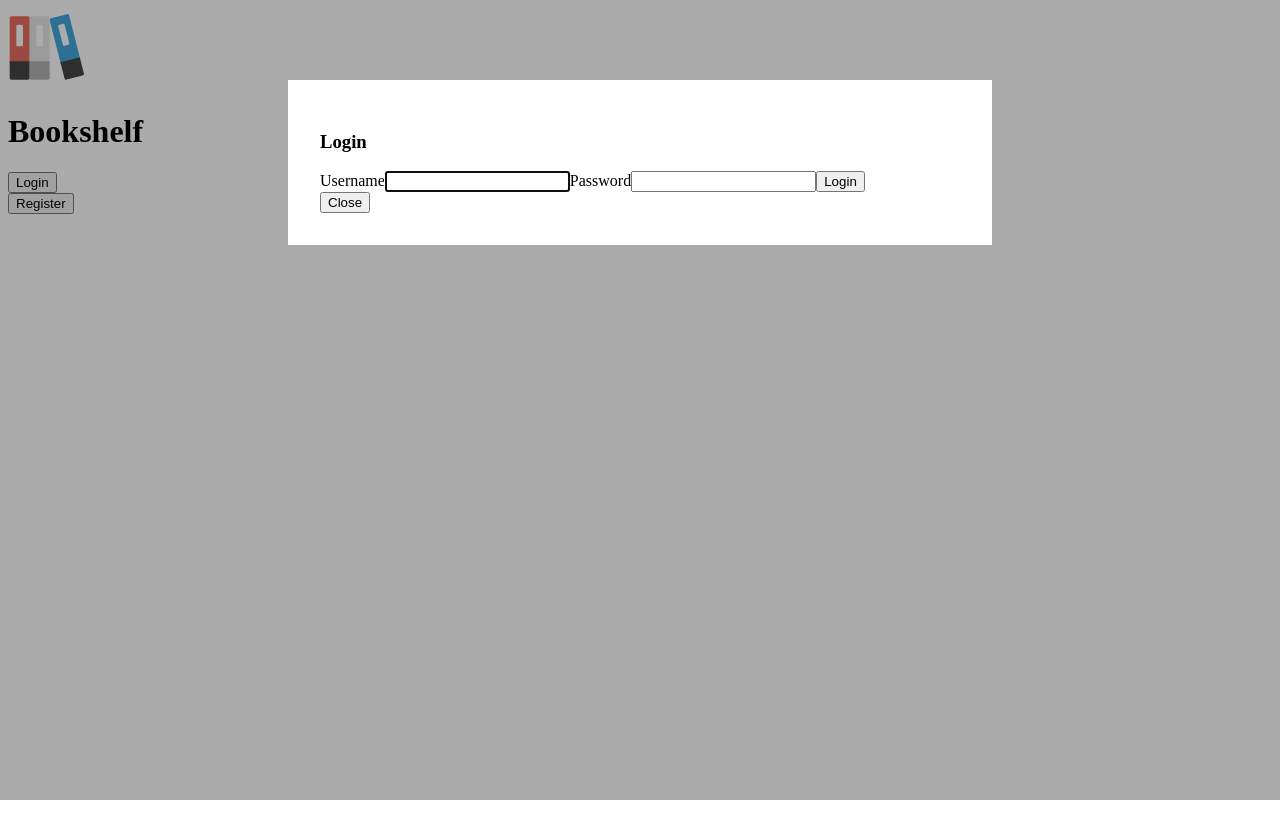
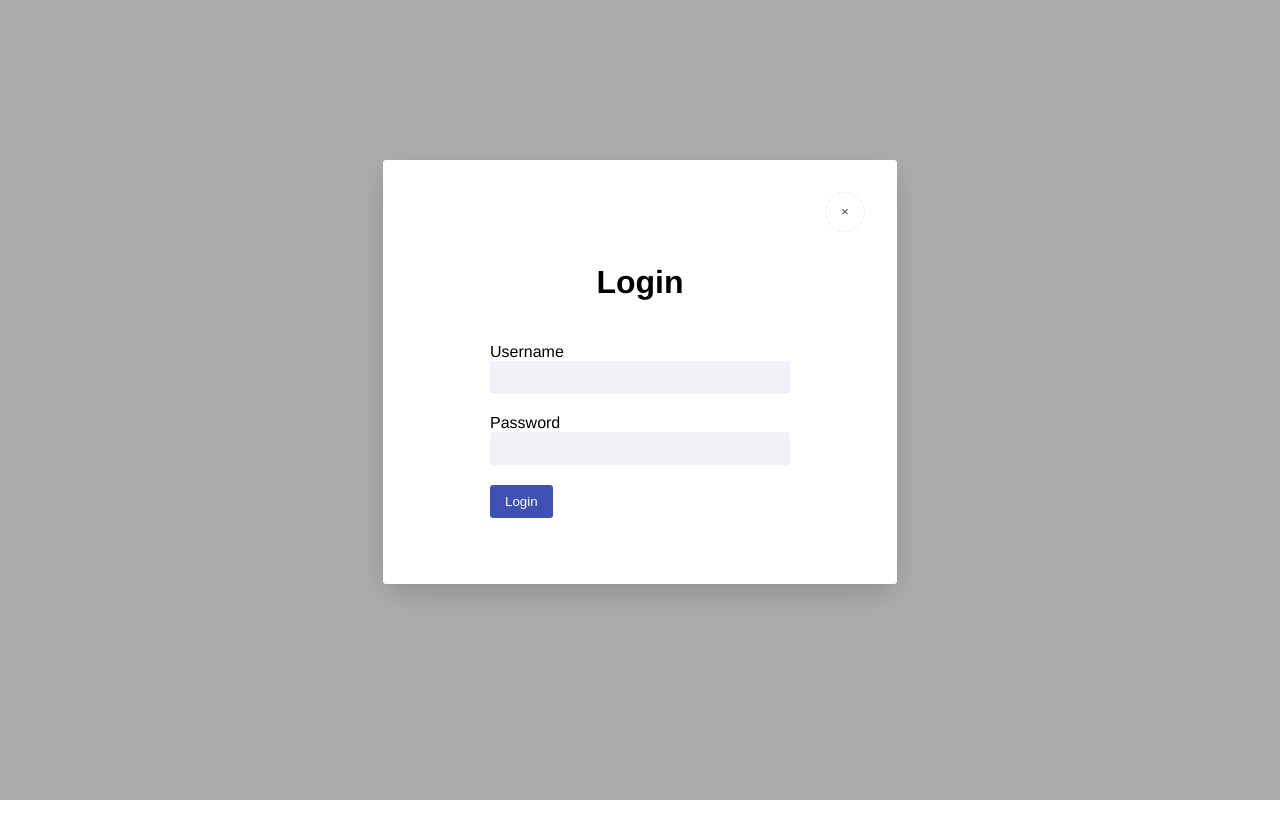
Before and after one commit to AlexKMarshall/bookshelf-typescript, a React (Create React App) app: page / in a window 1280 px wide. Both pictures are taken after a click on the button "Login". Built offline with nearby package versions, Linux system fonts and the light colour scheme.

Commit message:
Add basic styling and create Modal component

```diff
--- a/package.json
+++ b/package.json
@@ -3,7 +3,10 @@
   "version": "0.1.0",
   "private": true,
   "dependencies": {
+    "@emotion/core": "^10.0.35",
+    "@emotion/styled": "^10.0.27",
     "@reach/dialog": "^0.11.2",
+    "@reach/visually-hidden": "^0.11.1",
     "@testing-library/jest-dom": "^5.11.4",
     "@testing-library/react": "^11.1.0",
     "@testing-library/user-event": "^12.1.8",
--- /dev/null
+++ b/src/components/lib.tsx
@@ -0,0 +1,69 @@
+import styled from "@emotion/styled";
+import "@reach/dialog/styles.css";
+import { Dialog as ReachDialog } from "@reach/dialog";
+
+const buttonVariants = {
+  primary: {
+    background: "#3f51b5",
+    color: "white",
+  },
+  secondary: {
+    background: "#f1f2f7",
+    color: "#434449",
+  },
+};
+
+type ButtonPropTypes = {
+  variant?: keyof typeof buttonVariants;
+};
+
+const Button = styled.button(
+  {
+    padding: "10px 15px",
+    border: "0",
+    lineHeight: "1",
+    borderRadius: "3px",
+  },
+  ({ variant = "primary" }: ButtonPropTypes) => buttonVariants[variant]
+);
+
+const Input = styled.input({
+  borderRadius: "3px",
+  border: "1px solid #f1f1f4",
+  background: "#f1f2f7",
+  padding: "8px 12px",
+});
+
+const FormGroup = styled.div({
+  display: "flex",
+  flexDirection: "column",
+});
+
+const CircleButton = styled.button({
+  borderRadius: "30px",
+  padding: "0",
+  width: "40px",
+  height: "40px",
+  lineHeight: "1",
+  display: "flex",
+  alignItems: "center",
+  justifyContent: "center",
+  background: "white",
+  color: "#434449",
+  border: `1px solid #f1f1f4`,
+  cursor: "pointer",
+});
+
+const Dialog = styled(ReachDialog)({
+  maxWidth: "450px",
+  borderRadius: "3px",
+  paddingBottom: "3.5em",
+  boxShadow: "0 10px 30px -5px rgba(0, 0, 0, 0.2)",
+  margin: "20vh auto",
+  "@media (max-width: 991px)": {
+    width: "100%",
+    margin: "10vh auto",
+  },
+});
+
+export { Button, CircleButton, Input, FormGroup, Dialog };
--- /dev/null
+++ b/src/components/login-form.tsx
@@ -0,0 +1,72 @@
+/** @jsx jsx */
+import { jsx } from "@emotion/core";
+
+import React, { useState } from "react";
+import { FormGroup, Input } from "./lib";
+
+type PropTypes = {
+  onSubmit: (formData: FormData) => void;
+  submitButton: React.ReactElement;
+};
+
+export type FormData = {
+  username: "";
+  password: "";
+};
+
+const LoginForm = ({ onSubmit, submitButton }: PropTypes) => {
+  const [{ username, password }, setFormState] = useState<FormData>({
+    username: "",
+    password: "",
+  });
+
+  const handleChange = (event: React.ChangeEvent<HTMLInputElement>) => {
+    const { name, value } = event.target;
+    setFormState((oldState) => ({ ...oldState, [name]: value }));
+  };
+
+  const handleSubmit = (event: React.FormEvent<HTMLFormElement>) => {
+    event.preventDefault();
+    onSubmit({ username, password });
+  };
+
+  return (
+    <form
+      onSubmit={handleSubmit}
+      css={{
+        display: "flex",
+        flexDirection: "column",
+        alignItems: "stretch",
+        "> div": {
+          margin: "10px auto",
+          width: "100%",
+          maxWidth: "300px",
+        },
+      }}
+    >
+      <FormGroup>
+        <label htmlFor="username">Username</label>
+        <Input
+          type="text"
+          name="username"
+          id="username"
+          value={username}
+          onChange={handleChange}
+        />
+      </FormGroup>
+      <FormGroup>
+        <label htmlFor="password">Password</label>
+        <Input
+          type="password"
+          name="password"
+          id="password"
+          value={password}
+          onChange={handleChange}
+        />
+      </FormGroup>
+      <div>{React.cloneElement(submitButton, { type: "submit" })}</div>
+    </form>
+  );
+};
+
+export { LoginForm };
--- /dev/null
+++ b/src/components/modal.tsx
@@ -0,0 +1,97 @@
+/** @jsx jsx */
+import { jsx } from "@emotion/core";
+import React, { useContext, useState } from "react";
+
+import { DialogProps } from "@reach/dialog";
+import VisuallyHidden from "@reach/visually-hidden";
+import { CircleButton, Dialog } from "./lib";
+
+type CallbackType = (...args: any[]) => void;
+
+const callAll = (...fns: CallbackType[]) => (...args: any[]) =>
+  fns.forEach((fn) => fn && fn(...args));
+
+type ModalContextType = {
+  isOpen: boolean;
+  setIsOpen: React.Dispatch<React.SetStateAction<boolean>>;
+};
+
+const ModalContext = React.createContext<ModalContextType | undefined>(
+  undefined
+);
+
+const Modal: React.FC = (props) => {
+  const [isOpen, setIsOpen] = useState(false);
+
+  return <ModalContext.Provider value={{ isOpen, setIsOpen }} {...props} />;
+};
+
+const useModalContext = () => {
+  const context = useContext(ModalContext);
+  if (!context) {
+    throw new Error(
+      "Model compound components cannot be rendered outside the Modal component"
+    );
+  }
+  return context;
+};
+
+const ModalDismissButton: React.FC = ({ children: child }) => {
+  const { setIsOpen } = useModalContext();
+
+  if (!React.isValidElement(child)) {
+    throw new Error(
+      "ModalDismissButton must have a valid React Element as its child"
+    );
+  }
+
+  return React.cloneElement(child, {
+    onClick: callAll(() => setIsOpen(false), child.props?.onClick),
+  });
+};
+
+const ModalOpenButton: React.FC = ({ children: child }) => {
+  const { setIsOpen } = useModalContext();
+
+  if (!React.isValidElement(child)) {
+    throw new Error(
+      "ModalOpenButton must have a valid React Element as its child"
+    );
+  }
+
+  return React.cloneElement(child, {
+    onClick: callAll(() => setIsOpen(true), child.props?.onClick),
+  });
+};
+
+const ModalContentBase: React.FC<DialogProps> = (props) => {
+  const { isOpen, setIsOpen } = useModalContext();
+  return (
+    <Dialog isOpen={isOpen} onDismiss={() => setIsOpen(false)} {...props} />
+  );
+};
+
+type ModalContentsProps = { title: string } & DialogProps;
+
+const ModalContents: React.FC<ModalContentsProps> = ({
+  title,
+  children,
+  ...props
+}) => {
+  return (
+    <ModalContentBase {...props}>
+      <div css={{ display: "flex", justifyContent: "flex-end" }}>
+        <ModalDismissButton>
+          <CircleButton>
+            <VisuallyHidden>Close</VisuallyHidden>
+            <span aria-hidden>×</span>
+          </CircleButton>
+        </ModalDismissButton>
+      </div>
+      <h3 css={{ textAlign: "center", fontSize: "2rem" }}>{title}</h3>
+      {children}
+    </ModalContentBase>
+  );
+};
+
+export { Modal, ModalContents, ModalOpenButton, ModalDismissButton };
--- /dev/null
+++ b/src/index.css
@@ -0,0 +1,6 @@
+@import-normalize;
+
+html,
+body {
+  font-family: "Franklin Gothic Medium", "Arial Narrow", Arial, sans-serif;
+}
--- a/src/index.tsx
+++ b/src/index.tsx
@@ -1,53 +1,65 @@
-import React, { useState } from "react";
+/** @jsx jsx */
+import { jsx } from "@emotion/core";
+
 import ReactDOM from "react-dom";
-import { Dialog } from "@reach/dialog";
+import "./index.css";
 import "@reach/dialog/styles.css";
 
-import { Logo } from "./.components/logo";
-import { LoginForm, FormData } from "./.components/login-form";
+import { Logo } from "./components/logo";
+import { Button } from "./components/lib";
+import { LoginForm, FormData } from "./components/login-form";
+import { Modal, ModalContents, ModalOpenButton } from "./components/modal";
 
 type DialogType = "register" | "login";
 
 const App = () => {
-  const [openModal, setOpenModal] = useState<DialogType | "none">("none");
-  const closeModal = () => setOpenModal("none");
   const handleSubmit = (type: DialogType) => (formData: FormData) => {
     console.log(type, formData);
-    closeModal();
   };
 
   return (
-    <div>
+    <div
+      css={{
+        display: "flex",
+        flexDirection: "column",
+        alignItems: "center",
+        justifyContent: "center",
+        width: "100%",
+        height: "100vh",
+      }}
+    >
       <Logo height="80" width="80" />
       <h1>Bookshelf</h1>
-      <div>
-        <button onClick={() => setOpenModal("login")}>Login</button>
+      <div
+        css={{
+          display: "grid",
+          gridTemplateColumns: "repeat(2, minmax(0, 1fr))",
+          gridGap: "0.75rem",
+        }}
+      >
+        <Modal>
+          <ModalOpenButton>
+            <Button variant="primary">Login</Button>
+          </ModalOpenButton>
+          <ModalContents aria-label="Login form" title="Login">
+            <LoginForm
+              onSubmit={handleSubmit("login")}
+              submitButton={<Button variant="primary">Login</Button>}
+            />
+          </ModalContents>
+        </Modal>
+        <Modal>
+          <ModalOpenButton>
+            <Button variant="secondary">Register</Button>
+          </ModalOpenButton>
+          <ModalContents aria-label="Registration form" title="Register">
+            <LoginForm
+              onSubmit={handleSubmit("register")}
+              submitButton={<Button variant="secondary">Register</Button>}
+            />
+          </ModalContents>
+        </Modal>
       </div>
-      <div>
-        <button onClick={() => setOpenModal("register")}>Register</button>
-      </div>
-      <Dialog
-        isOpen={openModal === "login"}
-        onDismiss={closeModal}
-        aria-label="login form"
-      >
-        <h3>Login</h3>
-        <LoginForm onSubmit={handleSubmit("login")} buttonText="Login" />
-        <div>
-          <button onClick={() => closeModal()}>Close</button>
-        </div>
-      </Dialog>
-      <Dialog
-        isOpen={openModal === "register"}
-        onDismiss={closeModal}
-        aria-label="registration form"
-      >
-        <h3>Register</h3>
-        <LoginForm onSubmit={handleSubmit("register")} buttonText="Register" />
-        <div>
-          <button onClick={() => closeModal()}>Close</button>
-        </div>
-      </Dialog>
     </div>
   );
 };
```
Also changed, not shown: elaboration/02-styling-elaboration.md (added, +38 -0 lines), src/.components/login-form.tsx (deleted), src/components/logo.tsx (renamed from src/.components/logo.js), 1 other file (tests, documents, lock files or other folders).
